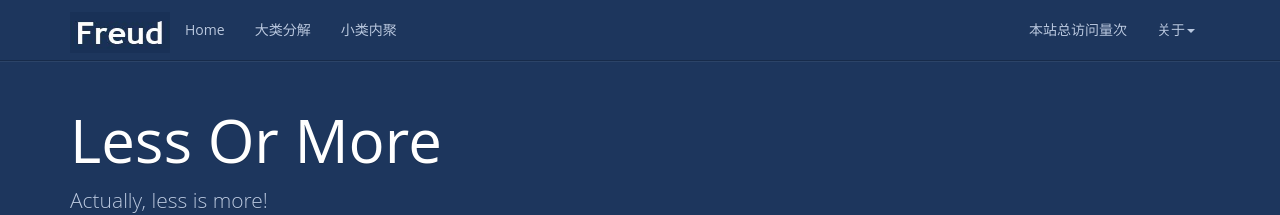
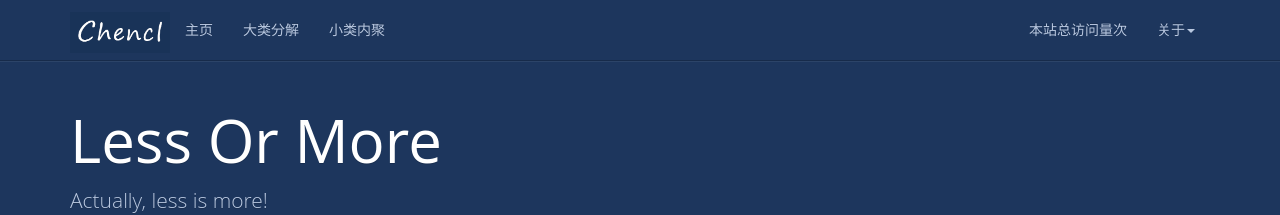
Before and after one commit to CCLCM/chenchaoli.github.io, a Jekyll site: the page built from index.html, in a window 1280 px wide. Shown: the top 215 px of the page. Built offline with Jekyll 4.4.1, drawn with Linux system fonts in a browser that asks for light colours; nearby versions of some CDN libraries; a script that is not in the unit is left out; the list of posts is cut into pages by our own code; comment, search, counter and statistics services are not loaded.

Commit message:
设置细节

```diff
--- a/_includes/header.html
+++ b/_includes/header.html
@@ -13,7 +13,7 @@
     <nav class="collapse navbar-collapse bs-navbar-collapse" role="navigation">
       <ul class="nav navbar-nav">
         <li>
-          <a href="{{ '/' | prepend: site.baseurl }}">Home</a>
+          <a href="{{ '/' | prepend: site.baseurl }}">主页</a>
         </li>
         <li>
           <a href="{{ '/categories/' | prepend: site.baseurl }}">大类分解</a>
--- a/index.html
+++ b/index.html
@@ -37,11 +37,12 @@
                   {% endif %}
                 {% endfor %}
               </ul>
-              <div style="height: 200px;width: 200px;">
+              <!--  左边栏 下端 头像设置-->
+              <!-- <div style="height: 200px;width: 200px;">
 
                 <script type="text/javascript" src="//rf.revolvermaps.com/0/0/8.js?i={{ site.revolvermaps }}&amp;m=0&amp;c=ff0000&amp;cr1=ffffff&amp;f=arial&amp;l=33" async="async">
                 </script>
-              </div>
+              </div> -->
             </div>
           </div>
         </div>
```
Also changed, not shown: _includes/lefttree.html (line endings or trailing spaces), styles/images/favicon.jpg, styles/images/logo.jpg.
